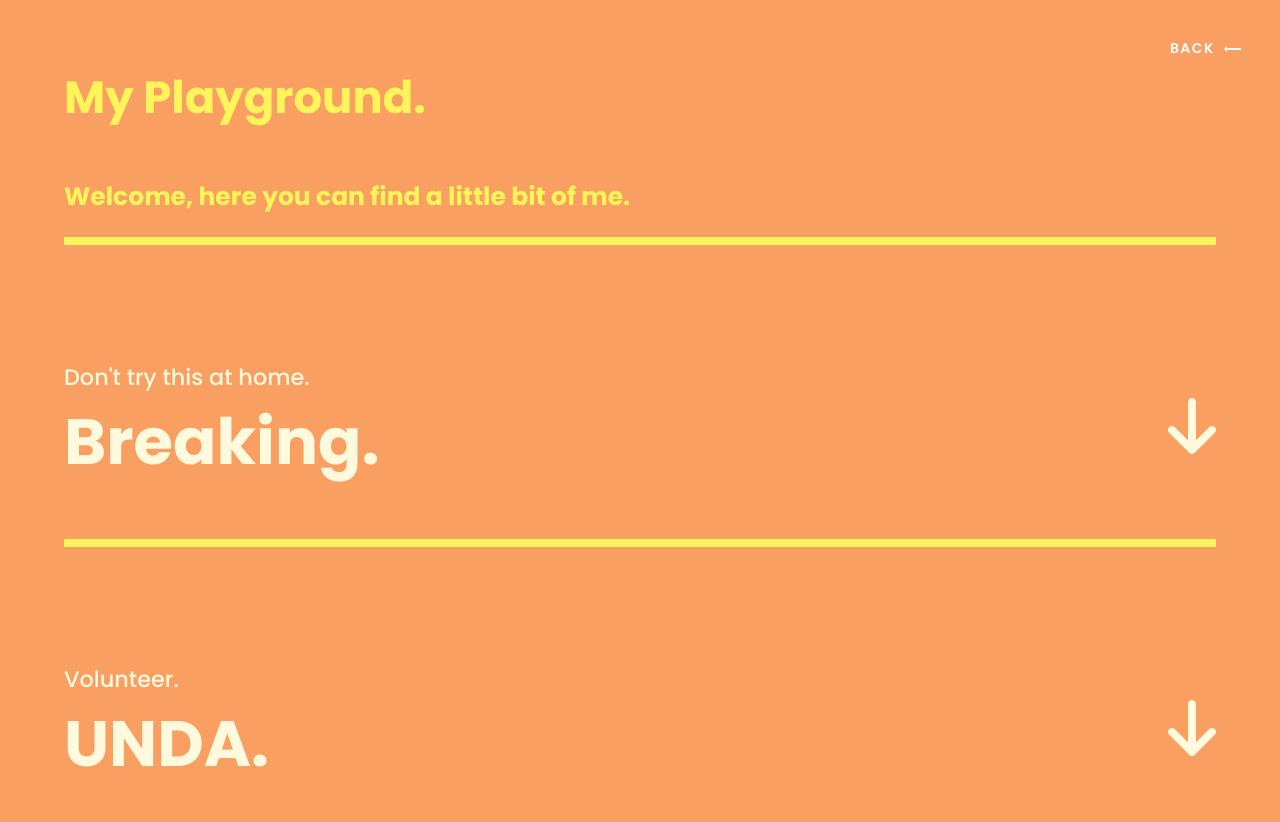
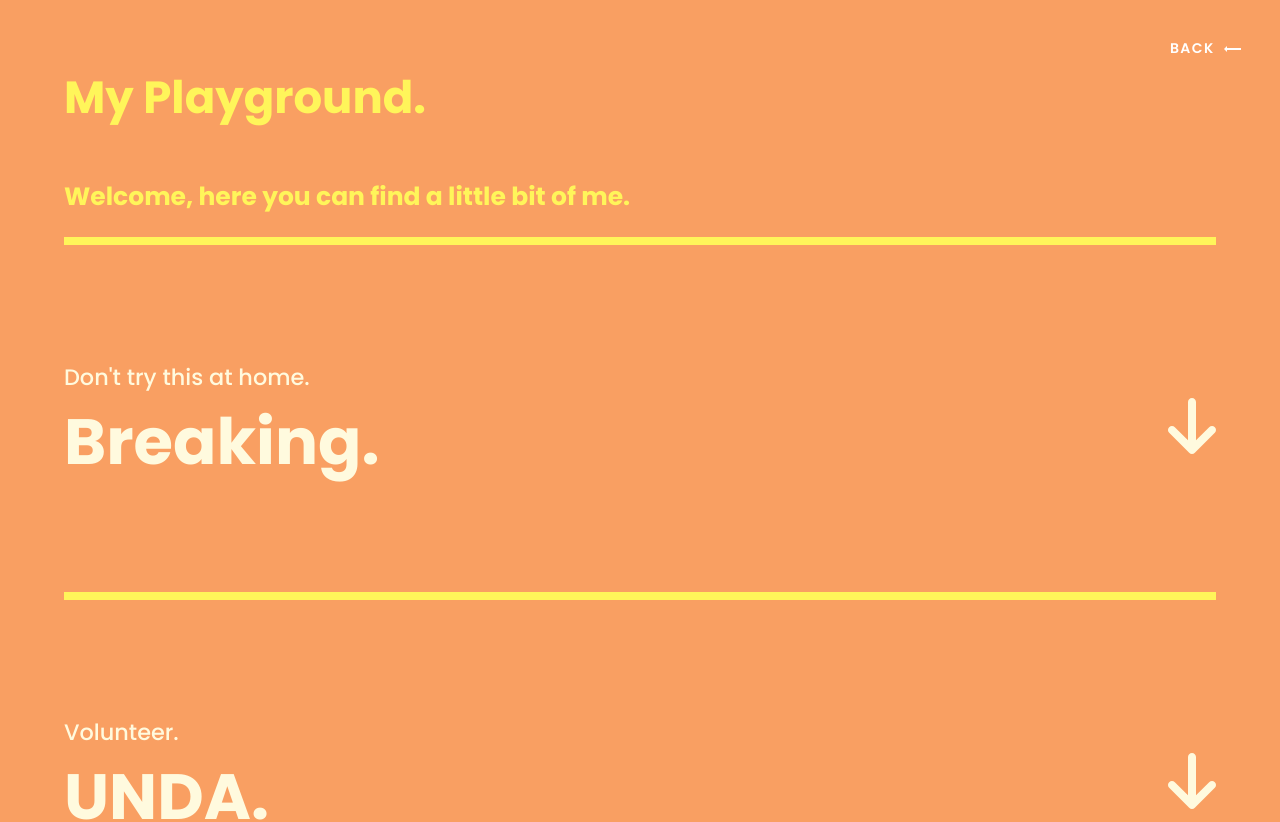
Before and after one commit to FrancisGuedes/francisguedes-website, a React (Create React App) app: page /playground in a window 1280 px wide. Shown: the top 822 px of the page. Built offline with nearby package versions, Linux system fonts and the light colour scheme.

Commit message:
fixed the fix about weird css effect on carousel

```diff
--- a/src/components/carousel/carousel.css
+++ b/src/components/carousel/carousel.css
@@ -18,10 +18,6 @@ h2.playground-category-title {
   padding: 50px 0;
   font-size: 5vw;
   font-weight: 700;
-}
-
-h2.playground-category-title, h2.playground-category-title-clicked {
-  margin-bottom: 0;
 }
 
 span.playground-category-subtitle-clicked {
@@ -125,6 +121,8 @@ span.playground-category-subtitle {
 
   h2.playground-category-title, h2.playground-category-title-clicked {
     font-size: 7vw;
+    margin-top: 0;
+    margin-bottom: 0;
   }
 
   span.playground-category-subtitle, span.playground-category-subtitle-clicked {
--- a/src/containers/playground/playground.css
+++ b/src/containers/playground/playground.css
@@ -1,4 +1,8 @@
-main.playground-wrapper{
+main.playground-bg{
+	background-color:#f99f62;
+}
+
+section.playground-wrapper{
   display: block;
   min-height: 100%;
   width: 100%;
@@ -8,7 +12,7 @@ main.playground-wrapper{
   transform: scale(1)!important;
 }
 
-main.playground-wrapper-clicked {
+section.playground-wrapper-clicked {
   display: block;
   min-height: 100%;
   width: 100%;
--- a/src/containers/playground/playground.tsx
+++ b/src/containers/playground/playground.tsx
@@ -22,13 +22,14 @@ const Playground = () => {
     <>
     <motion.main
         layout
-        className={isClicked ? "playground-wrapper-clicked" : "playground-wrapper"}
+        className='playground-bg'
         initial='initial'
         animate='in'
         exit='out'
         transition={Transition}
         variants={Variants}
       >
+      <section className={isClicked ? "playground-wrapper-clicked" : "playground-wrapper"}>
         <ArrowBack/>
           <div className="playground-wrapper-padding">
               <div className="project_title">
@@ -59,6 +60,7 @@ const Playground = () => {
                     <br/>
                   </div>
             </div>
+      </section>
       </motion.main>
 
     </>
```
